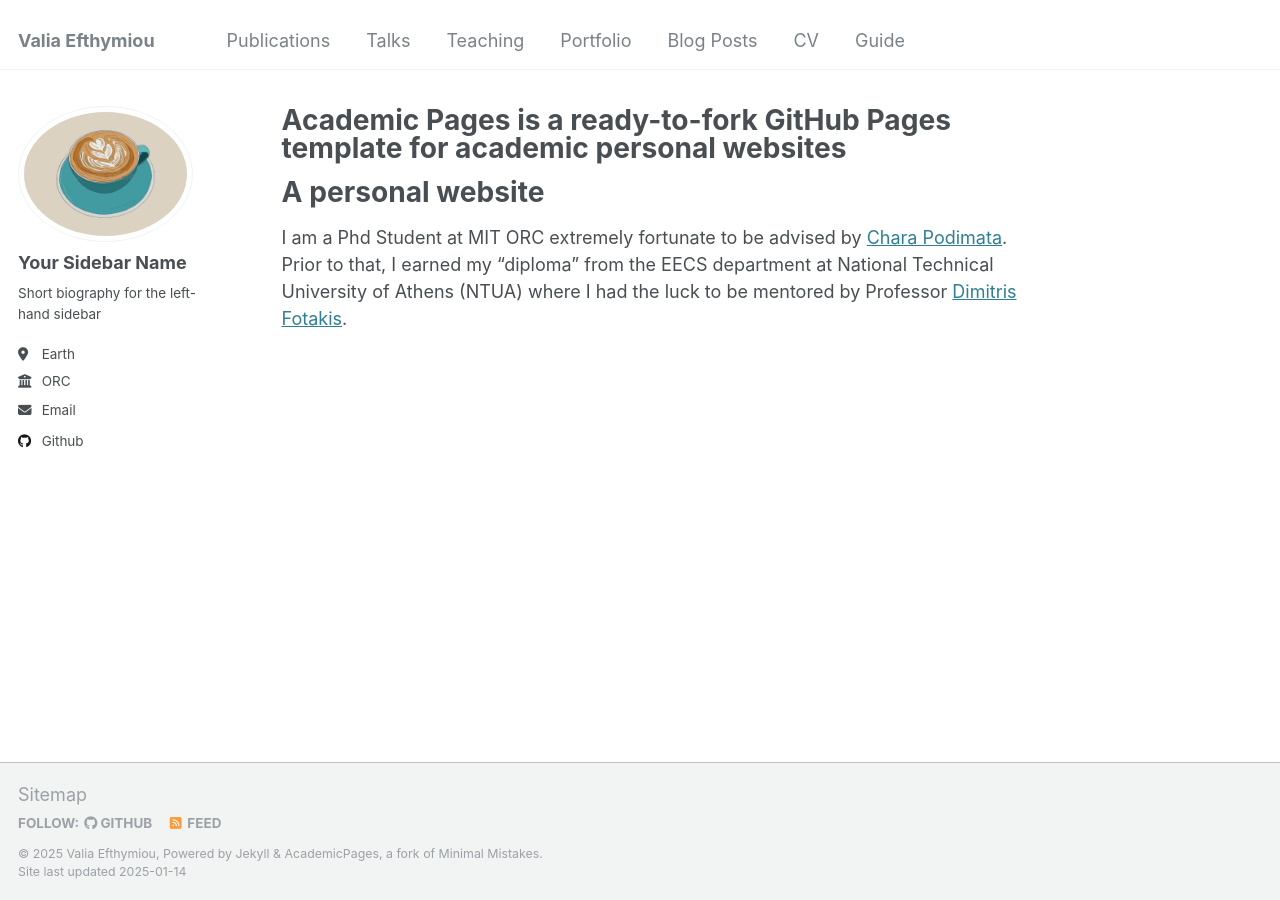
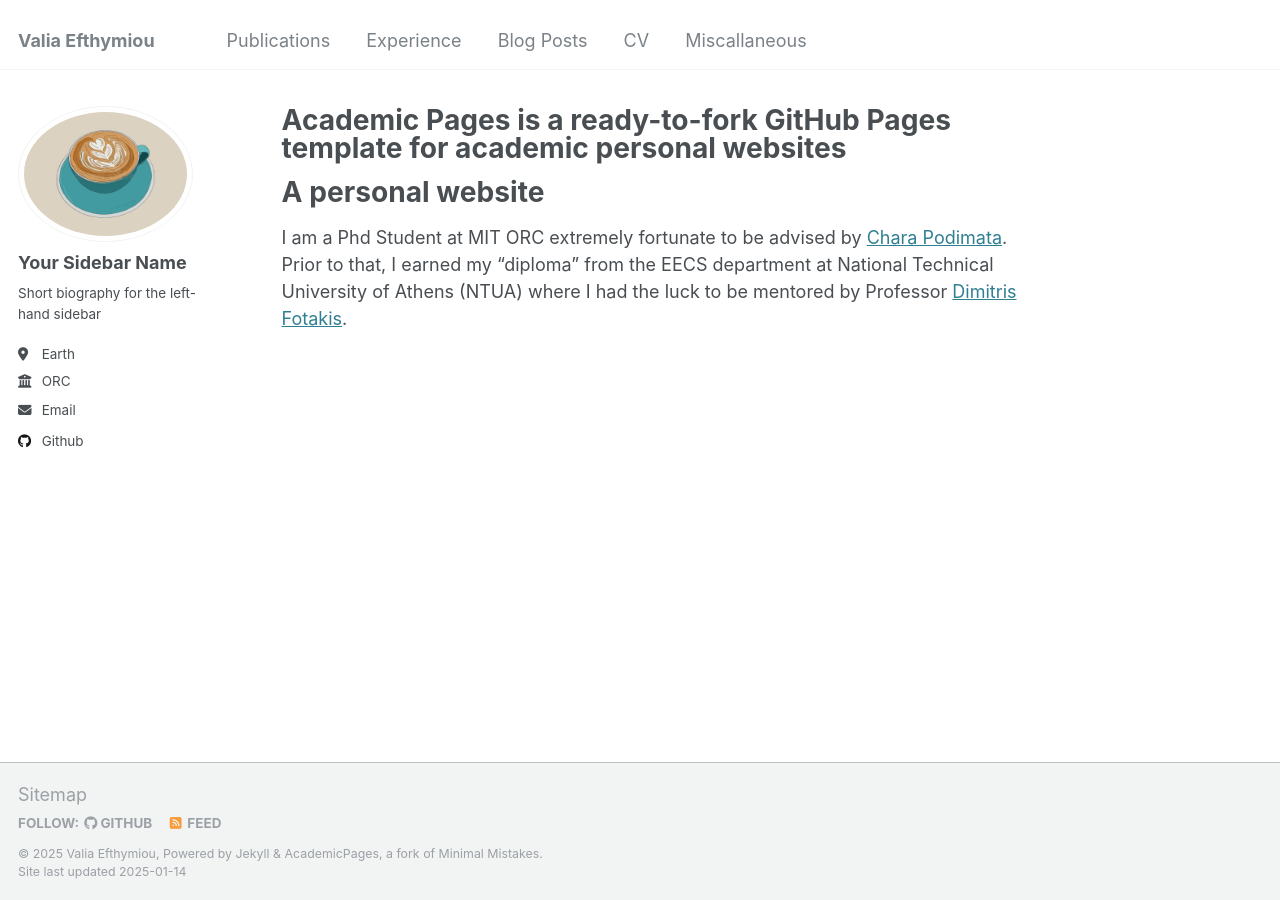
Before and after one commit to valiaEft/valiaEft.github.io, a Jekyll site: the page built from _pages/about.md, in a window 1280 px wide. Built offline with Jekyll 4.4.1, drawn with Linux system fonts in a browser that asks for light colours.

Commit message:
Update navigation.yml

```diff
--- a/_data/navigation.yml
+++ b/_data/navigation.yml
@@ -8,14 +8,9 @@ main:
   - title: "Publications"
     url: /publications/
 
-  - title: "Talks"
-    url: /talks/
-
-  - title: "Teaching"
+  - title: "Experience"
     url: /teaching/
 
-  - title: "Portfolio"
-    url: /portfolio/
 
   - title: "Blog Posts"
     url: /year-archive/
@@ -23,5 +18,5 @@ main:
   - title: "CV"
     url: /cv/
 
-  - title: "Guide"
+  - title: "Miscallaneous"
     url: /markdown/
```
